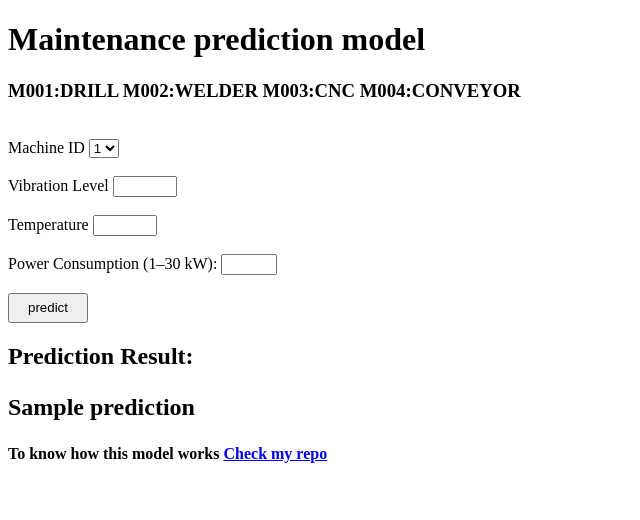
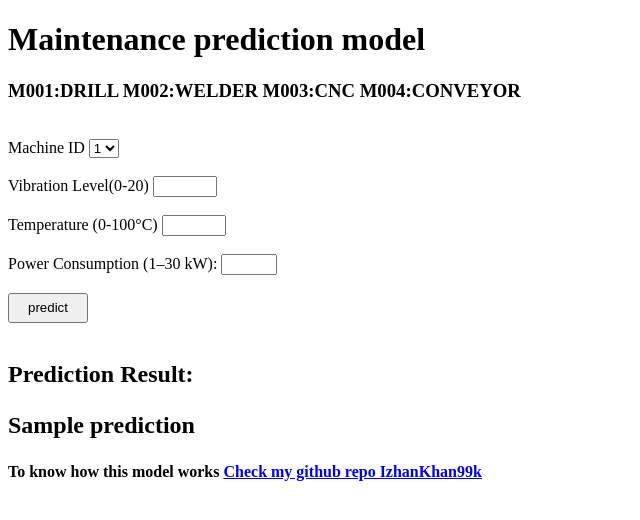
Before and after one commit to Izhankhan99k/maintanencemodel, a Flask app: template templates/index.html in a window 1280 px wide. Shown: the top 520 px of the page, without its empty margins (0-640 px from the left). Run offline with Flask 3, Linux system fonts and the light colour scheme; the template is opened without the code that fills it: most values are stand-ins (such as "Sample title", 1, 10 or a date in 2020); parts of the project's set-up code (start-up, migrations or seed data) failed here and were passed over.

Commit message:
requirements.txt

```diff
--- a/templates/index.html
+++ b/templates/index.html
@@ -16,11 +16,11 @@
     </select>
     <br><br>
 
-    <label for="Vibration level" >Vibration Level</label>
+    <label for="Vibration level" >Vibration Level(0-20)</label>
         <input type="number" name="Vibration level" min="0" max="100">
     <br><br>
 
-    <label for="Temperature" >Temperature</label>
+    <label for="Temperature" >Temperature (0-100°C)</label>
         <input type="number" name="Temperature" min="0" max="100">
     <br><br>
 
@@ -30,12 +30,12 @@
 
 
     <input type="submit" value="predict"  style="width: 80px; height: 30px;">
+  <br><br>
+  {% if prediction %}
+    <h2>Prediction Result:<p><strong>{{ prediction }}</strong></p></h2>
 
-  {% if prediction %}
-    <h2>Prediction Result:</h2>
-    <h2><p><strong>{{ prediction }}</strong></p></h2>
-    <h4>To know how this model works
-    <a href="https://github.com/Izhankhan99k/maintanencemodel">Check my repo</a></h4>
+    <h4>To know how this model works <a href="https://github.com/Izhankhan99k/maintanencemodel">Check my github repo IzhanKhan99k</a> </h4>
+
 
   {% endif %}
 
```
